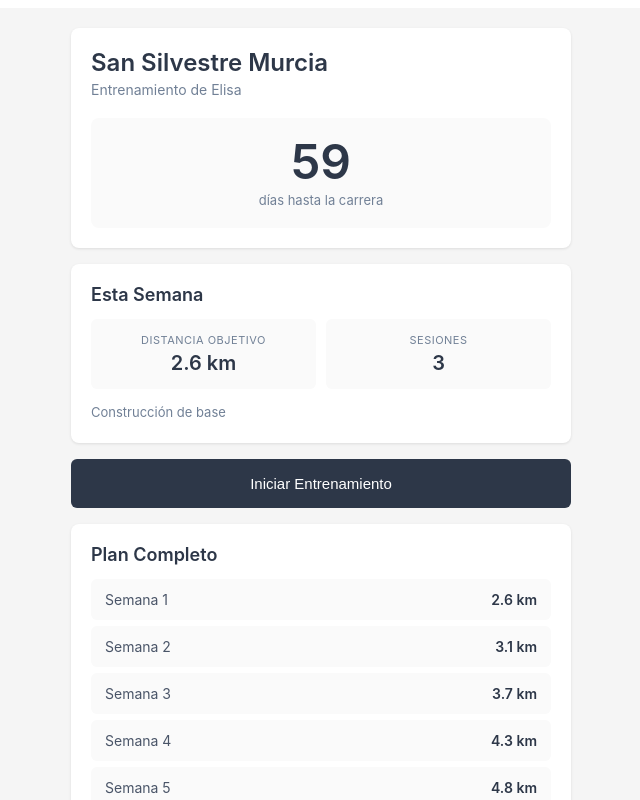
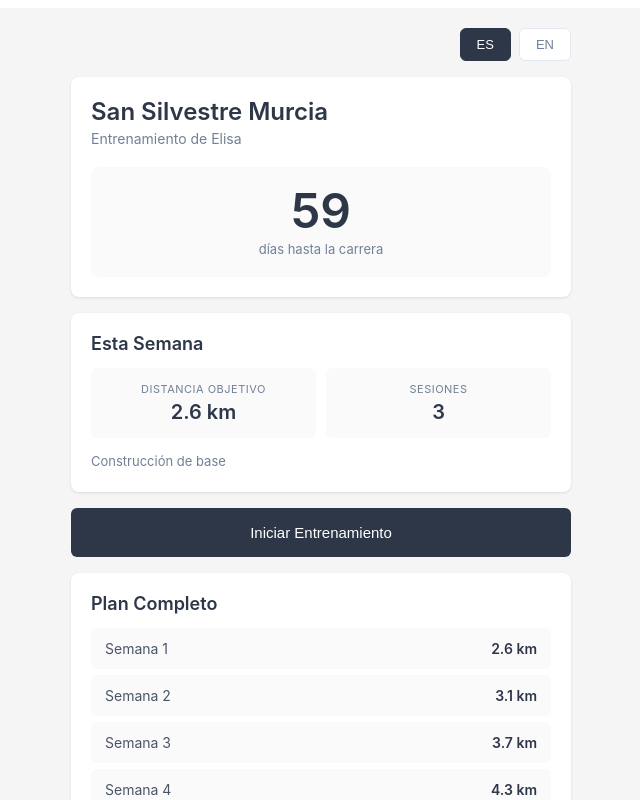
Before and after one commit to Frut0ss/San-Silvestre, a Next.js app: page / in a window 1280 px wide. Shown: the top 800 px of the page, without its empty margins (319-959 px from the left). Built offline with nearby package versions, Linux system fonts and the light colour scheme.

Commit message:
language selector

```diff
--- a/src/app/SanSilvestreApp.jsx
+++ b/src/app/SanSilvestreApp.jsx
@@ -1,6 +1,130 @@
 import React, { useState, useEffect, useRef } from 'react';
 
-const generateTrainingPlan = () => {
+// Traducciones
+const translations = {
+  es: {
+    title: 'San Silvestre Murcia',
+    subtitle: 'Entrenamiento de Elisa',
+    daysUntilRace: 'días hasta la carrera',
+    thisWeek: 'Esta Semana',
+    targetDistance: 'Distancia objetivo',
+    sessions: 'Sesiones',
+    startTraining: 'Iniciar Entrenamiento',
+    completePlan: 'Plan Completo',
+    week: 'Semana',
+    warmup: 'Calentamiento',
+    exercise: 'Ejercicio',
+    of: 'de',
+    pause: 'Pausar',
+    continue: 'Continuar',
+    startRace: 'Comenzar Carrera',
+    skip: 'Saltar',
+    time: 'Tiempo',
+    paused: 'PAUSADO',
+    distance: 'Distancia',
+    maxSpeed: 'Velocidad máx',
+    avgPace: 'Ritmo promedio',
+    currentPace: 'Ritmo actual',
+    currentSpeed: 'Velocidad actual',
+    gpsStatus: 'Estado GPS',
+    active: 'Activo',
+    finish: 'Finalizar',
+    trainingCompleted: 'Entrenamiento Completado',
+    routeMap: 'Ruta del Entrenamiento',
+    drawingRoute: 'Dibujando ruta...',
+    routeCompleted: 'Ruta completada',
+    backToHome: 'Volver al Inicio',
+    session: 'Sesión',
+    weekDescriptions: {
+      race: 'Semana de carrera - reducir intensidad',
+      tapering: 'Semana de ajuste fino',
+      building: 'Construcción de base'
+    },
+    sessionTypes: {
+      continuous: 'Carrera continua suave',
+      intervals: 'Intervalos 1min rápido / 2min suave',
+      progressive: 'Carrera a ritmo progresivo',
+      long: 'Carrera larga y suave'
+    }
+  },
+  en: {
+    title: 'San Silvestre Murcia',
+    subtitle: "Elisa's Training",
+    daysUntilRace: 'days until race',
+    thisWeek: 'This Week',
+    targetDistance: 'Target distance',
+    sessions: 'Sessions',
+    startTraining: 'Start Training',
+    completePlan: 'Complete Plan',
+    week: 'Week',
+    warmup: 'Warm-up',
+    exercise: 'Exercise',
+    of: 'of',
+    pause: 'Pause',
+    continue: 'Continue',
+    startRace: 'Start Race',
+    skip: 'Skip',
+    time: 'Time',
+    paused: 'PAUSED',
+    distance: 'Distance',
+    maxSpeed: 'Max speed',
+    avgPace: 'Average pace',
+    currentPace: 'Current pace',
+    currentSpeed: 'Current speed',
+    gpsStatus: 'GPS Status',
+    active: 'Active',
+    finish: 'Finish',
+    trainingCompleted: 'Training Completed',
+    routeMap: 'Training Route',
+    drawingRoute: 'Drawing route...',
+    routeCompleted: 'Route completed',
+    backToHome: 'Back to Home',
+    session: 'Session',
+    weekDescriptions: {
+      race: 'Race week - reduce intensity',
+      tapering: 'Tapering week',
+      building: 'Base building'
+    },
+    sessionTypes: {
+      continuous: 'Easy continuous run',
+      intervals: 'Intervals 1min fast / 2min easy',
+      progressive: 'Progressive pace run',
+      long: 'Long easy run'
+    }
+  }
+};
+
+const warmUpExercisesData = {
+  es: [
+    { name: 'Rotación de tobillos', duration: 30, description: '30 segundos - círculos con ambos tobillos' },
+    { name: 'Rotación de rodillas', duration: 30, description: '30 segundos - círculos suaves' },
+    { name: 'Rotación de cadera', duration: 30, description: '30 segundos - círculos amplios' },
+    { name: 'Círculos de brazos', duration: 30, description: '30 segundos - adelante y atrás' },
+    { name: 'Estiramiento de cuádriceps', duration: 30, description: '30 segundos - mantener cada pierna' },
+    { name: 'Estiramiento de gemelos', duration: 30, description: '30 segundos - ambas piernas' },
+    { name: 'Caminar ligero', duration: 120, description: '2 minutos caminando a paso ligero' },
+    { name: 'Elevación de rodillas', duration: 45, description: '45 segundos - marcha en el sitio' },
+    { name: 'Talones al glúteo', duration: 45, description: '45 segundos - alternando piernas' },
+    { name: 'Zancadas dinámicas', duration: 60, description: '1 minuto - 10 repeticiones' },
+    { name: 'Trote suave', duration: 180, description: '3 minutos a ritmo muy suave' }
+  ],
+  en: [
+    { name: 'Ankle rotations', duration: 30, description: '30 seconds - circles with both ankles' },
+    { name: 'Knee rotations', duration: 30, description: '30 seconds - gentle circles' },
+    { name: 'Hip rotations', duration: 30, description: '30 seconds - wide circles' },
+    { name: 'Arm circles', duration: 30, description: '30 seconds - forward and back' },
+    { name: 'Quad stretch', duration: 30, description: '30 seconds - hold each leg' },
+    { name: 'Calf stretch', duration: 30, description: '30 seconds - both legs' },
+    { name: 'Light walking', duration: 120, description: '2 minutes walking at brisk pace' },
+    { name: 'Knee raises', duration: 45, description: '45 seconds - march in place' },
+    { name: 'Heel to glute', duration: 45, description: '45 seconds - alternating legs' },
+    { name: 'Dynamic lunges', duration: 60, description: '1 minute - 10 repetitions' },
+    { name: 'Easy jog', duration: 180, description: '3 minutes at very easy pace' }
+  ]
+};
+
+const generateTrainingPlan = (lang) => {
+  const t = translations[lang];
   const today = new Date();
   const raceDate = new Date('2025-12-31');
   const daysUntilRace = Math.ceil((raceDate - today) / (1000 * 60 * 60 * 24));
@@ -19,12 +143,12 @@ const generateTrainingPlan = () => {
     for (let i = 1; i <= numSessions; i++) {
       sessions.push({
         id: `week${week}_session${i}`,
-        name: `Sesión ${i}`,
+        name: `${t.session} ${i}`,
         distance: distance.toFixed(1),
-        description: i === 1 ? 'Carrera continua suave' :
-                    i === 2 ? 'Intervalos 1min rápido / 2min suave' :
-                    i === 3 ? 'Carrera a ritmo progresivo' :
-                    'Carrera larga y suave',
+        description: i === 1 ? t.sessionTypes.continuous :
+                    i === 2 ? t.sessionTypes.intervals :
+                    i === 3 ? t.sessionTypes.progressive :
+                    t.sessionTypes.long,
         completed: false
       });
     }
@@ -33,32 +157,22 @@ const generateTrainingPlan = () => {
       week,
       distance: distance.toFixed(1),
       sessions: sessions,
-      description: week === weeksUntilRace ? 'Semana de carrera - reducir intensidad' :
-                   week > weeksUntilRace - 2 ? 'Semana de ajuste fino' : 'Construcción de base'
+      description: week === weeksUntilRace ? t.weekDescriptions.race :
+                   week > weeksUntilRace - 2 ? t.weekDescriptions.tapering : t.weekDescriptions.building
     });
   }
 
   return { plan, daysUntilRace, weeksUntilRace };
 };
 
-const warmUpExercises = [
-  { name: 'Rotación de tobillos', duration: 30, description: '30 segundos - círculos con ambos tobillos' },
-  { name: 'Rotación de rodillas', duration: 30, description: '30 segundos - círculos suaves' },
-  { name: 'Rotación de cadera', duration: 30, description: '30 segundos - círculos amplios' },
-  { name: 'Círculos de brazos', duration: 30, description: '30 segundos - adelante y atrás' },
-  { name: 'Estiramiento de cuádriceps', duration: 30, description: '30 segundos - mantener cada pierna' },
-  { name: 'Estiramiento de gemelos', duration: 30, description: '30 segundos - ambas piernas' },
-  { name: 'Caminar ligero', duration: 120, description: '2 minutos caminando a paso ligero' },
-  { name: 'Elevación de rodillas', duration: 45, description: '45 segundos - marcha en el sitio' },
-  { name: 'Talones al glúteo', duration: 45, description: '45 segundos - alternando piernas' },
-  { name: 'Zancadas dinámicas', duration: 60, description: '1 minuto - 10 repeticiones' },
-  { name: 'Trote suave', duration: 180, description: '3 minutos a ritmo muy suave' }
-];
-
 const SanSilvestreApp = () => {
+  const [language, setLanguage] = useState('es');
   const [screen, setScreen] = useState('home');
   const [expandedWeek, setExpandedWeek] = useState(null);
   const [completedSessions, setCompletedSessions] = useState({});
+
+  const t = translations[language];
+  const warmUpExercises = warmUpExercisesData[language];
 
   const [warmUpIndex, setWarmUpIndex] = useState(0);
   const [warmUpTimer, setWarmUpTimer] = useState(0);
@@ -83,9 +197,23 @@ const SanSilvestreApp = () => {
   const lastUpdateTimeRef = useRef(Date.now());
   const canvasRef = useRef(null);
 
-  const { plan, daysUntilRace, weeksUntilRace } = generateTrainingPlan();
-  const currentWeekIndex = Math.min(plan.length - 1, Math.floor((plan.length - weeksUntilRace)));
+  const { plan, daysUntilRace, weeksUntilRace } = generateTrainingPlan(language);
+  const currentWeekIndex = Math.min(plan.length - 1, Math.floor(plan.length - weeksUntilRace));
   const currentWeek = plan[currentWeekIndex];
+
+  // Cargar idioma desde localStorage
+  useEffect(() => {
+    const savedLang = localStorage.getItem('sanSilvestreLanguage');
+    if (savedLang && (savedLang === 'es' || savedLang === 'en')) {
+      setLanguage(savedLang);
+    }
+  }, []);
+
+  // Guardar idioma en localStorage
+  const changeLanguage = (lang) => {
+    setLanguage(lang);
+    localStorage.setItem('sanSilvestreLanguage', lang);
+  };
 
   // Cargar sesiones completadas desde localStorage
   useEffect(() => {
@@ -135,7 +263,7 @@ const SanSilvestreApp = () => {
       // Limpiar canvas
       ctx.clearRect(0, 0, width, height);
 
-      // Dibujar fondo de mapa simple
+      // Dibujar fondo
       ctx.fillStyle = '#f0f0f0';
       ctx.fillRect(0, 0, width, height);
 
@@ -157,7 +285,7 @@ const SanSilvestreApp = () => {
 
       // Animar la ruta
       let progress = 0;
-      const animationDuration = 3000; // 3 segundos
+      const animationDuration = 3000;
       const startTime = Date.now();
 
       const animate = () => {
@@ -167,7 +295,6 @@ const SanSilvestreApp = () => {
         const pointsToShow = Math.floor(coordinates.length * progress);
 
         if (pointsToShow > 1) {
-          // Dibujar ruta
           ctx.strokeStyle = '#3b82f6';
           ctx.lineWidth = 3;
           ctx.lineCap = 'round';
@@ -213,6 +340,7 @@ const SanSilvestreApp = () => {
     }
   }, [screen, coordinates]);
 
+  // Lógica de calentamiento
   useEffect(() => {
     let interval;
     if (isWarmUpActive && warmUpTimer > 0) {
@@ -221,7 +349,7 @@ const SanSilvestreApp = () => {
           if (prev <= 1) {
             setIsWarmUpActive(false);
             if (warmUpIndex < warmUpExercises.length - 1) {
-              setWarmUpIndex(warmUpIndex + 1);
+              setWarmUpIndex(prevIndex => prevIndex + 1);
               setWarmUpTimer(warmUpExercises[warmUpIndex + 1].duration);
               setIsWarmUpActive(true);
             }
@@ -232,8 +360,9 @@ const SanSilvestreApp = () => {
       }, 1000);
     }
     return () => clearInterval(interval);
-  }, [isWarmUpActive, warmUpTimer, warmUpIndex]);
+  }, [isWarmUpActive, warmUpTimer, warmUpIndex, warmUpExercises]);
 
+  // Geolocalización y carrera
   useEffect(() => {
     if (isRunning && !isPaused) {
       if ('geolocation' in navigator) {
@@ -248,8 +377,8 @@ const SanSilvestreApp = () => {
               lat: latitude,
               lng: longitude,
               timestamp: now,
-              speed: speed,
-              accuracy: accuracy
+              speed,
+              accuracy
             };
 
             setCoordinates(prev => [...prev, newCoord]);
@@ -265,7 +394,7 @@ const SanSilvestreApp = () => {
                   longitude
                 );
 
-                if (dist < 0.1) {
+                if (dist > 0.001 && dist < 0.1) {
                   setDistance(prev => prev + dist);
                   lastUpdateTimeRef.current = now;
                 }
@@ -281,11 +410,7 @@ const SanSilvestreApp = () => {
             }
           },
           (error) => console.error('GPS Error:', error),
-          {
-            enableHighAccuracy: true,
-            maximumAge: 1000,
-            timeout: 5000
-          }
+          { enableHighAccuracy: true, maximumAge: 1000, timeout: 5000 }
         );
       }
 
@@ -309,6 +434,7 @@ const SanSilvestreApp = () => {
     };
   }, [isRunning, isPaused]);
 
+  // Calcular ritmo
   useEffect(() => {
     if (distance > 0 && runTime > 0) {
       const timeInMinutes = runTime / 60;
@@ -402,7 +528,7 @@ const SanSilvestreApp = () => {
       time: formatTime(runTime),
       avgPace: formatPace(avgPace),
       maxSpeed: maxSpeed.toFixed(1),
-      coordinates: coordinates
+      coordinates
     };
 
     setFinalSummary(summary);
@@ -431,26 +557,48 @@ const SanSilvestreApp = () => {
         <style>{cssStyles}</style>
 
         <div style={styles.content}>
+          {/* Selector de idioma */}
+          <div style={styles.languageSelector}>
+            <button
+              onClick={() => changeLanguage('es')}
+              style={{
+                ...styles.langButton,
+                ...(language === 'es' ? styles.langButtonActive : {})
+              }}
+            >
+              ES
+            </button>
+            <button
+              onClick={() => changeLanguage('en')}
+              style={{
+                ...styles.langButton,
+                ...(language === 'en' ? styles.langButtonActive : {})
+              }}
+            >
+              EN
+            </button>
+          </div>
+
           <div style={styles.card}>
-            <h1 style={styles.title}>San Silvestre Murcia</h1>
-            <p style={styles.subtitle}>Entrenamiento de Elisa</p>
+            <h1 style={styles.title}>{t.title}</h1>
+            <p style={styles.subtitle}>{t.subtitle}</p>
 
             <div style={styles.countdown}>
               <div style={styles.countdownNumber}>{daysUntilRace}</div>
-              <div style={styles.countdownLabel}>días hasta la carrera</div>
+              <div style={styles.countdownLabel}>{t.daysUntilRace}</div>
             </div>
           </div>
 
           {currentWeek && (
             <div style={styles.card}>
-              <h2 style={styles.sectionTitle}>Esta Semana</h2>
+              <h2 style={styles.sectionTitle}>{t.thisWeek}</h2>
               <div style={styles.statsGrid}>
                 <div style={styles.statBox}>
-                  <div style={styles.statLabel}>Distancia objetivo</div>
+                  <div style={styles.statLabel}>{t.targetDistance}</div>
                   <div style={styles.statValue}>{currentWeek.distance} km</div>
                 </div>
                 <div style={styles.statBox}>
-                  <div style={styles.statLabel}>Sesiones</div>
+                  <div style={styles.statLabel}>{t.sessions}</div>
                   <div style={styles.statValue}>{currentWeek.sessions.length}</div>
                 </div>
               </div>
@@ -459,11 +607,11 @@ const SanSilvestreApp = () => {
           )}
 
           <button onClick={startWarmUp} style={styles.primaryButton}>
-            Iniciar Entrenamiento
+            {t.startTraining}
           </button>
 
           <div style={styles.card}>
-            <h3 style={styles.sectionTitle}>Plan Completo</h3>
+            <h3 style={styles.sectionTitle}>{t.completePlan}</h3>
             <div style={styles.planList}>
               {plan.map((week, idx) => (
                 <div key={idx}>
@@ -471,7 +619,7 @@ const SanSilvestreApp = () => {
                     style={styles.planItem}
                     onClick={() => setExpandedWeek(expandedWeek === week.week ? null : week.week)}
                   >
-                    <span>Semana {week.week}</span>
+                    <span>{t.week} {week.week}</span>
                     <span style={styles.planDistance}>{week.distance} km</span>
                   </div>
 
@@ -517,7 +665,7 @@ const SanSilvestreApp = () => {
 
         <div style={styles.content}>
           <div style={styles.card}>
-            <h2 style={styles.sectionTitle}>Calentamiento</h2>
+            <h2 style={styles.sectionTitle}>{t.warmup}</h2>
 
             <div style={styles.timerSection}>
               <div style={styles.timerDisplay}>{warmUpTimer}s</div>
@@ -525,7 +673,7 @@ const SanSilvestreApp = () => {
                 <div style={{...styles.progressFill, width: `${progress}%`}} />
               </div>
               <div style={styles.exerciseCount}>
-                Ejercicio {warmUpIndex + 1} de {warmUpExercises.length}
+                {t.exercise} {warmUpIndex + 1} {t.of} {warmUpExercises.length}
               </div>
             </div>
 
@@ -539,17 +687,17 @@ const SanSilvestreApp = () => {
                 onClick={() => setIsWarmUpActive(!isWarmUpActive)}
                 style={styles.secondaryButton}
               >
-                {isWarmUpActive ? 'Pausar' : 'Continuar'}
+                {isWarmUpActive ? t.pause : t.continue}
               </button>
 
               {warmUpIndex === warmUpExercises.length - 1 && warmUpTimer === 0 && (
                 <button onClick={finishWarmUp} style={styles.successButton}>
-                  Comenzar Carrera
+                  {t.startRace}
                 </button>
               )}
 
               <button onClick={skipWarmUp} style={styles.skipButton}>
-                Saltar
+                {t.skip}
               </button>
             </div>
           </div>
@@ -568,30 +716,30 @@ const SanSilvestreApp = () => {
           <div style={styles.card}>
             <div style={styles.mainTimer}>
               <div style={styles.mainTimerValue}>{formatTime(runTime)}</div>
-              <div style={styles.mainTimerLabel}>{isPaused ? 'PAUSADO' : 'Tiempo'}</div>
+              <div style={styles.mainTimerLabel}>{isPaused ? t.paused : t.time}</div>
             </div>
 
             <div style={styles.statsGrid}>
               <div style={styles.runStatBox}>
-                <div style={styles.runStatLabel}>Distancia</div>
+                <div style={styles.runStatLabel}>{t.distance}</div>
                 <div style={styles.runStatValue}>{distance.toFixed(2)} km</div>
               </div>
 
               <div style={styles.runStatBox}>
-                <div style={styles.runStatLabel}>Velocidad máx</div>
+                <div style={styles.runStatLabel}>{t.maxSpeed}</div>
                 <div style={styles.runStatValue}>{maxSpeed.toFixed(1)} km/h</div>
               </div>
             </div>
 
             <div style={styles.statsGrid}>
               <div style={styles.runStatBox}>
-                <div style={styles.runStatLabel}>Ritmo promedio</div>
+                <div style={styles.runStatLabel}>{t.avgPace}</div>
                 <div style={styles.runStatValue}>{formatPace(avgPace)}</div>
                 <div style={styles.runStatUnit}>min/km</div>
               </div>
 
               <div style={styles.runStatBox}>
-                <div style={styles.runStatLabel}>Ritmo actual</div>
+                <div style={styles.runStatLabel}>{t.currentPace}</div>
                 <div style={{...styles.runStatValue, color: isPaused ? '#cbd5e0' : '#2d3748'}}>
                   {isPaused ? '--:--' : formatPace(currentPace)}
                 </div>
@@ -601,16 +749,16 @@ const SanSilvestreApp = () => {
 
             <div style={styles.statsGrid}>
               <div style={styles.runStatBox}>
-                <div style={styles.runStatLabel}>Velocidad actual</div>
+                <div style={styles.runStatLabel}>{t.currentSpeed}</div>
                 <div style={{...styles.runStatValue, color: isPaused ? '#cbd5e0' : '#2d3748'}}>
                   {isPaused ? '--' : currentSpeed.toFixed(1)} km/h
                 </div>
               </div>
 
               <div style={styles.runStatBox}>
-                <div style={styles.runStatLabel}>Estado GPS</div>
+                <div style={styles.runStatLabel}>{t.gpsStatus}</div>
                 <div style={{...styles.runStatValue, fontSize: '16px'}}>
-                  {isPaused ? 'Pausado' : 'Activo'}
+                  {isPaused ? t.paused : t.active}
                 </div>
               </div>
             </div>
@@ -621,11 +769,11 @@ const SanSilvestreApp = () => {
               onClick={togglePause}
               style={isPaused ? styles.successButton : styles.secondaryButton}
             >
-              {isPaused ? 'Continuar' : 'Pausar'}
+              {isPaused ? t.continue : t.pause}
             </button>
 
             <button onClick={stopRun} style={styles.dangerButton}>
-              Finalizar
+              {t.finish}
             </button>
           </div>
         </div>
@@ -641,26 +789,26 @@ const SanSilvestreApp = () => {
 
         <div style={styles.content}>
           <div style={styles.card}>
-            <h2 style={styles.sectionTitle}>Entrenamiento Completado</h2>
+            <h2 style={styles.sectionTitle}>{t.trainingCompleted}</h2>
 
             <div style={styles.summaryGrid}>
               <div style={styles.summaryBox}>
-                <div style={styles.summaryLabel}>Distancia</div>
+                <div style={styles.summaryLabel}>{t.distance}</div>
                 <div style={styles.summaryValue}>{finalSummary.distance} km</div>
               </div>
 
               <div style={styles.summaryBox}>
-                <div style={styles.summaryLabel}>Tiempo</div>
+                <div style={styles.summaryLabel}>{t.time}</div>
                 <div style={styles.summaryValue}>{finalSummary.time}</div>
               </div>
 
               <div style={styles.summaryBox}>
-                <div style={styles.summaryLabel}>Ritmo promedio</div>
+                <div style={styles.summaryLabel}>{t.avgPace}</div>
                 <div style={styles.summaryValue}>{finalSummary.avgPace}</div>
               </div>
 
               <div style={styles.summaryBox}>
-                <div style={styles.summaryLabel}>Velocidad máx</div>
+                <div style={styles.summaryLabel}>{t.maxSpeed}</div>
                 <div style={styles.summaryValue}>{finalSummary.maxSpeed} km/h</div>
               </div>
             </div>
@@ -668,7 +816,7 @@ const SanSilvestreApp = () => {
 
           {coordinates.length > 1 && (
             <div style={styles.card}>
-              <h3 style={styles.sectionTitle}>Ruta del Entrenamiento</h3>
+              <h3 style={styles.sectionTitle}>{t.routeMap}</h3>
               <canvas
                 ref={canvasRef}
                 width={460}
@@ -676,13 +824,13 @@ const SanSilvestreApp = () => {
                 style={styles.canvas}
               />
               <div style={styles.mapNote}>
-                {routeProgress < 1 ? 'Dibujando ruta...' : 'Ruta completada'}
+                {routeProgress < 1 ? t.drawingRoute : t.routeCompleted}
               </div>
             </div>
           )}
 
           <button onClick={resetAndGoHome} style={styles.primaryButton}>
-            Volver al Inicio
+            {t.backToHome}
           </button>
         </div>
       </div>
@@ -1037,6 +1185,28 @@ const styles = {
     color: '#718096',
     textAlign: 'center',
   },
+  languageSelector: {
+    display: 'flex',
+    gap: '8px',
+    justifyContent: 'flex-end',
+    marginBottom: '16px',
+  },
+  langButton: {
+    background: 'white',
+    color: '#718096',
+    border: '1px solid #e2e8f0',
+    borderRadius: '6px',
+    padding: '8px 16px',
+    fontSize: '13px',
+    fontWeight: '500',
+    cursor: 'pointer',
+    transition: 'all 0.2s',
+  },
+  langButtonActive: {
+    background: '#2d3748',
+    color: 'white',
+    borderColor: '#2d3748',
+  },
 };
 
 const cssStyles = `
```
